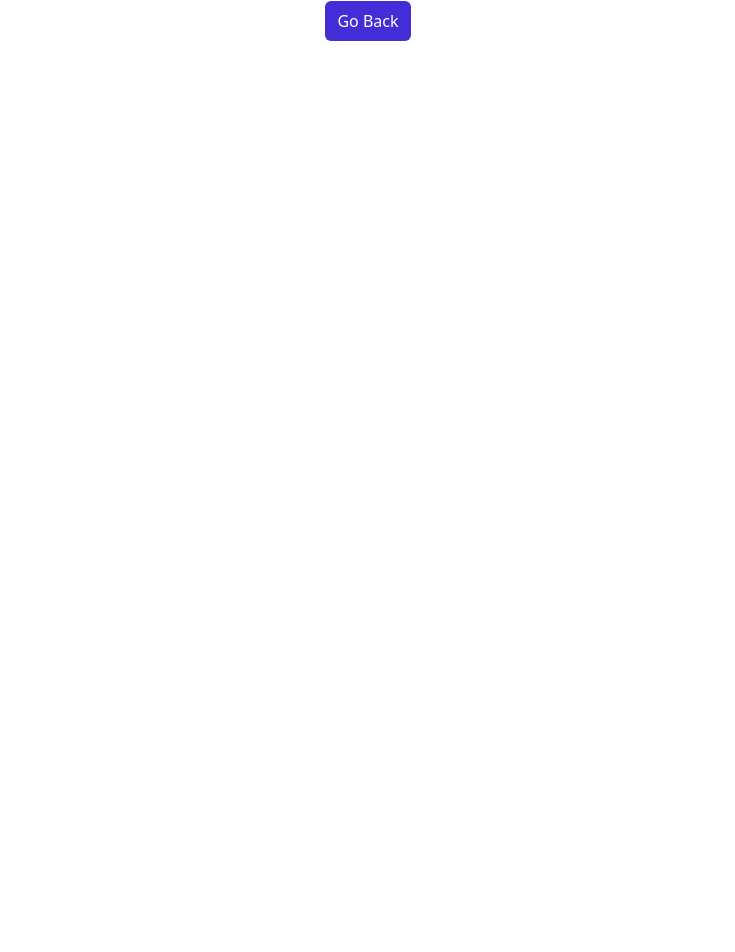
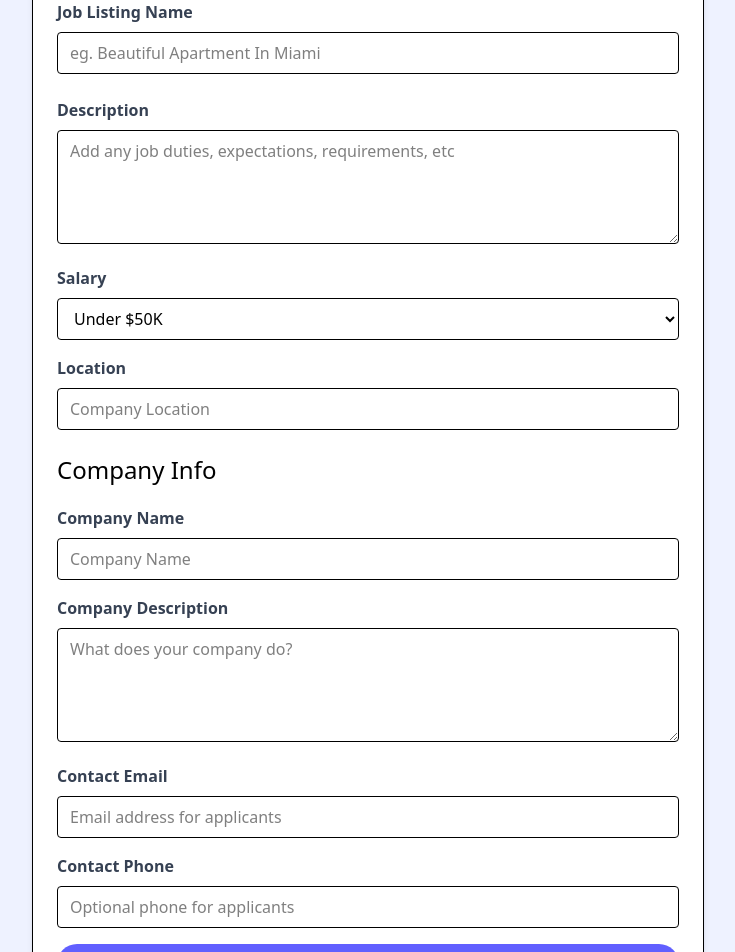
Before and after one commit to albertombundi/React-jobs, a React (Vite) app: page /add-job in a window 1280 px wide. Before the commit this address had no page. Shown: the part 360-1312 px from the top of the page, without its empty margins (272-1007 px from the left). Before the commit the page ends 800 px from the top, so only its background shows below. Built offline with nearby package versions, Linux system fonts and the light colour scheme.

Commit message:
Crie a jobPage e a AddJobPage

```diff
--- a/src/App.jsx
+++ b/src/App.jsx
@@ -3,12 +3,16 @@
 import HomePage from "./pages/HomePage";
 import JobsPage from "./pages/JobsPage";
 import NotFoundPage from "./pages/NotFoundPage";
+import JobPage, { jobLoader } from "./pages/JobPage";
+import AddJobPage from "./pages/AddJobPage";
 
 const router = createBrowserRouter(
   createRoutesFromElements(
     <Route path='/' element={<MainLayout />}>
       <Route index element={<HomePage />} />
        <Route path="/jobs" element={<JobsPage />} />
+       <Route path="/jobs/:id" element={<JobPage />} loader={jobLoader} />
+       <Route path="/add-job" element={<AddJobPage />} />
        <Route path="*" element={<NotFoundPage />} />
     </Route>
 
--- a/src/components/JobListing.jsx
+++ b/src/components/JobListing.jsx
@@ -33,7 +33,7 @@
                 {job.location}
                 </div>
                 <Link
-                to={`/job/${job.id}`}
+                to={`/jobs/${job.id}`}
                 className="h-[36px] bg-indigo-500 hover:bg-indigo-600 text-white px-4 py-2 rounded-lg text-center text-sm"
                 >
                 Read More
--- a/src/components/JobListings.jsx
+++ b/src/components/JobListings.jsx
@@ -18,12 +18,11 @@
         console.log('Error fetching data', error);
       } finally {
         setLoading(false);
-
       }
     }
 
     fetchJobs()
- }, [])
+ }, []);
 
   return (
     <>
--- /dev/null
+++ b/src/pages/AddJobPage.jsx
@@ -0,0 +1,171 @@
+import React from 'react'
+
+const AddJobPage = () => {
+  return (
+     <section className="bg-indigo-50">
+      <div className="container m-auto max-w-2xl py-24">
+        <div
+          className="bg-white px-6 py-8 mb-4 shadow-md rounded-md border m-4 md:m-0"
+        >
+          <form>
+            <h2 className="text-3xl text-center font-semibold mb-6">Add Job</h2>
+
+            <div className="mb-4">
+              <label htmlFor="type" className="block text-gray-700 font-bold mb-2"
+                >Job Type</label
+              >
+              <select
+                id="type"
+                name="type"
+                className="border rounded w-full py-2 px-3"
+                required
+              >
+                <option value="Full-Time">Full-Time</option>
+                <option value="Part-Time">Part-Time</option>
+                <option value="Remote">Remote</option>
+                <option value="Internship">Internship</option>
+              </select>
+            </div>
+
+            <div className="mb-4">
+              <label className="block text-gray-700 font-bold mb-2"
+                >Job Listing Name</label
+              >
+              <input
+                type="text"
+                id="title"
+                name="title"
+                className="border rounded w-full py-2 px-3 mb-2"
+                placeholder="eg. Beautiful Apartment In Miami"
+                required
+              />
+            </div>
+            <div className="mb-4">
+              <label
+                htmlFor="description"
+                className="block text-gray-700 font-bold mb-2"
+                >Description</label
+              >
+              <textarea
+                id="description"
+                name="description"
+                className="border rounded w-full py-2 px-3"
+                rows="4"
+                placeholder="Add any job duties, expectations, requirements, etc"
+              ></textarea>
+            </div>
+
+            <div className="mb-4">
+              <label htmlFor="type" className="block text-gray-700 font-bold mb-2"
+                >Salary</label
+              >
+              <select
+                id="salary"
+                name="salary"
+                className="border rounded w-full py-2 px-3"
+                required
+              >
+                <option value="Under $50K">Under $50K</option>
+                <option value="$50K - 60K">$50K - $60K</option>
+                <option value="$60K - 70K">$60K - $70K</option>
+                <option value="$70K - 80K">$70K - $80K</option>
+                <option value="$80K - 90K">$80K - $90K</option>
+                <option value="$90K - 100K">$90K - $100K</option>
+                <option value="$100K - 125K">$100K - $125K</option>
+                <option value="$125K - 150K">$125K - $150K</option>
+                <option value="$150K - 175K">$150K - $175K</option>
+                <option value="$175K - 200K">$175K - $200K</option>
+                <option value="Over $200K">Over $200K</option>
+              </select>
+            </div>
+
+            <div className='mb-4'>
+              <label className='block text-gray-700 font-bold mb-2'>
+                Location
+              </label>
+              <input
+                type='text'
+                id='location'
+                name='location'
+                className='border rounded w-full py-2 px-3 mb-2'
+                placeholder='Company Location'
+                required
+              />
+            </div>
+
+            <h3 className="text-2xl mb-5">Company Info</h3>
+
+            <div className="mb-4">
+              <label htmlFor="company" className="block text-gray-700 font-bold mb-2"
+                >Company Name</label
+              >
+              <input
+                type="text"
+                id="company"
+                name="company"
+                className="border rounded w-full py-2 px-3"
+                placeholder="Company Name"
+              />
+            </div>
+
+            <div className="mb-4">
+              <label
+                htmlFor="company_description"
+                className="block text-gray-700 font-bold mb-2"
+                >Company Description</label
+              >
+              <textarea
+                id="company_description"
+                name="company_description"
+                className="border rounded w-full py-2 px-3"
+                rows="4"
+                placeholder="What does your company do?"
+              ></textarea>
+            </div>
+
+            <div className="mb-4">
+              <label
+                htmlFor="contact_email"
+                className="block text-gray-700 font-bold mb-2"
+                >Contact Email</label
+              >
+              <input
+                type="email"
+                id="contact_email"
+                name="contact_email"
+                className="border rounded w-full py-2 px-3"
+                placeholder="Email address for applicants"
+                required
+              />
+            </div>
+            <div className="mb-4">
+              <label
+                htmlFor="contact_phone"
+                className="block text-gray-700 font-bold mb-2"
+                >Contact Phone</label
+              >
+              <input
+                type="tel"
+                id="contact_phone"
+                name="contact_phone"
+                className="border rounded w-full py-2 px-3"
+                placeholder="Optional phone for applicants"
+              />
+            </div>
+
+            <div>
+              <button
+                className="bg-indigo-500 hover:bg-indigo-600 text-white font-bold py-2 px-4 rounded-full w-full focus:outline-none focus:shadow-outline"
+                type="submit"
+              >
+                Add Job
+              </button>
+            </div>
+          </form>
+        </div>
+      </div>
+    </section>
+  )
+}
+
+export default AddJobPage
--- /dev/null
+++ b/src/pages/JobPage.jsx
@@ -0,0 +1,112 @@
+import { useParams, useLoaderData, Link, } from "react-router-dom";
+import { FaArrowLeft, FaMapMarker } from "react-icons/fa";
+
+
+const JobPage = () => {
+  const { id } = useParams();
+  const job = useLoaderData();
+
+  return (
+    <>
+          {/* <!-- Go Back --> */}
+      <section>
+        <div className="container m-auto py-6 px-6">
+          <Link
+            to="/jobs"
+            className="text-indigo-500 hover:text-indigo-600 flex items-center"
+          >
+            <FaArrowLeft className="mr-2" /> Back to Job Listings
+          </Link>
+        </div>
+      </section>
+
+      <section className="bg-indigo-50">
+        <div className="container m-auto py-10 px-6">
+          <div className="grid grid-cols-1 md:grid-cols-70/30 w-full gap-6">
+            <main>
+              <div
+                className="bg-white p-6 rounded-lg shadow-md text-center md:text-left"
+              >
+                <div className="text-gray-500 mb-4">{job.type}</div>
+                <h1 className="text-3xl font-bold mb-4">
+                  {job.title}
+                </h1>
+                <div
+                  className="text-gray-500 mb-4 flex align-middle justify-center md:justify-start"
+                >
+                  <FaMapMarker
+                    className="text-orange-700 mr-2"
+                  />
+                  <p className="text-orange-700">{job.location}</p>
+                </div>
+              </div>
+
+              <div className="bg-white p-6 rounded-lg shadow-md mt-6">
+                <h3 className="text-indigo-800 text-lg font-bold mb-6">
+                  Job Description
+                </h3>
+
+                <p className="mb-4">
+                  {job.description}
+                </p>
+
+                <h3 className="text-indigo-800 text-lg font-bold mb-2">Salary</h3>
+
+                <p className="mb-4">{job.salary} / Year</p>
+              </div>
+            </main>
+
+            {/* <!-- Sidebar --> */}
+            <aside>
+              {/* <!-- Company Info --> */}
+              <div className="bg-white p-6 rounded-lg shadow-md">
+                <h3 className="text-xl font-bold mb-6">Company Info</h3>
+
+                <h2 className="text-2xl">{job.company.name}</h2>
+
+                <p className="my-2">
+                  {job.company.description}
+                </p>
+
+                <hr className="my-4" />
+
+                <h3 className="text-xl">Contact Email:</h3>
+
+                <p className="my-2 bg-indigo-100 p-2 font-bold">
+                  {job.company.contactEmail}
+                </p>
+
+                <h3 className="text-xl">Contact Phone:</h3>
+
+                <p className="my-2 bg-indigo-100 p-2 font-bold">{job.company.contactPhone}</p>
+              </div>
+
+              {/* <!-- Manage --> */}
+              <div className="bg-white p-6 rounded-lg shadow-md mt-6">
+                <h3 className="text-xl font-bold mb-6">Manage Job</h3>
+                <Link
+                  to={`/jobs/edit/${id}`}
+                  className="bg-indigo-500 hover:bg-indigo-600 text-white text-center font-bold py-2 px-4 rounded-full w-full focus:outline-none focus:shadow-outline mt-4 block"
+                  >Edit Job</Link
+                >
+                <button
+                  className="bg-red-500 hover:bg-red-600 text-white font-bold py-2 px-4 rounded-full w-full focus:outline-none focus:shadow-outline mt-4 block"
+                >
+                  Delete Job
+                </button>
+              </div>
+            </aside>
+          </div>
+        </div>
+      </section>
+    </>
+  );
+};
+
+const jobLoader = async ({ params }) => {
+  const res = await fetch(`/api/jobs/${params.id}`);
+  const data = await res.json();
+  return data;
+};
+
+export { JobPage as default, jobLoader };
```
